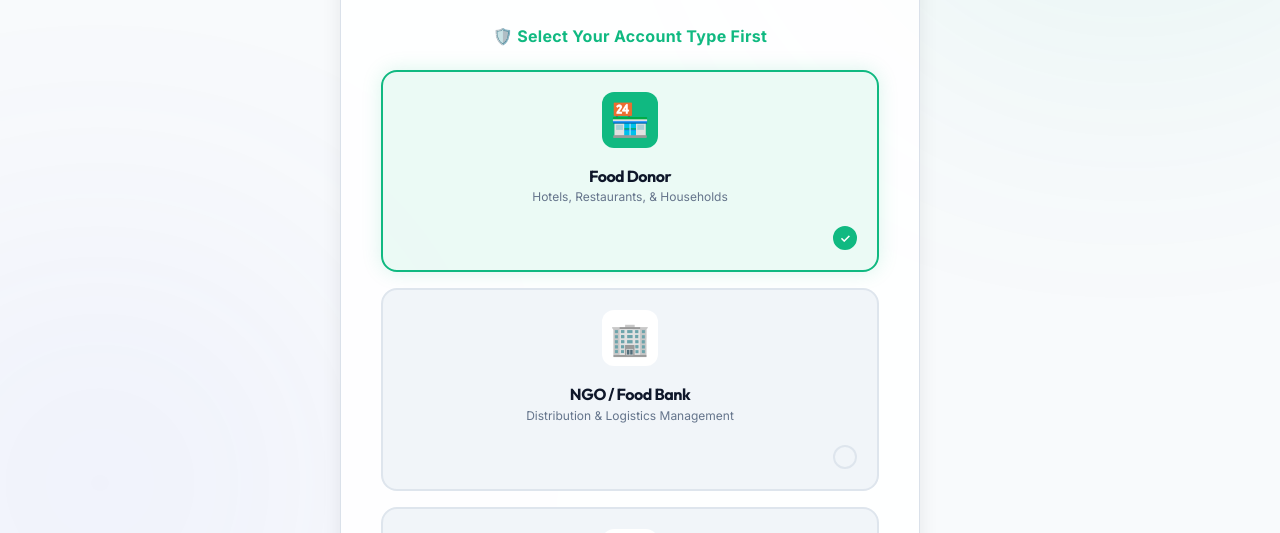
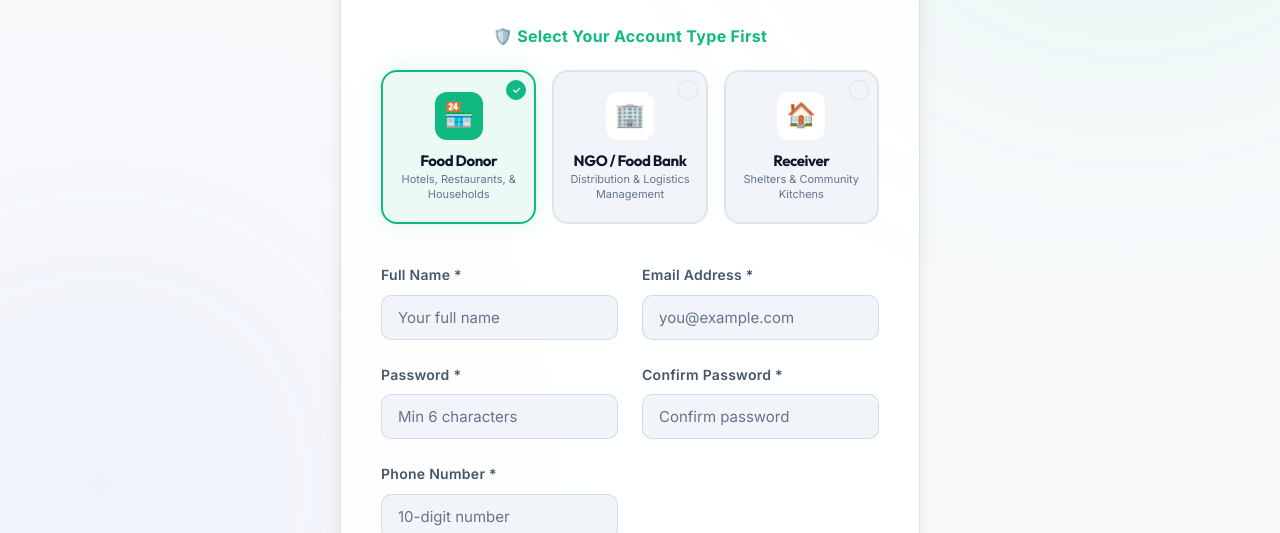
Before and after one commit to BTKcreations/Food_Management_For_NGO_and_Donar, a React (Vite) app in the folder client/: page /register in a window 1280 px wide. Shown: the part 267-800 px from the top of the page. Built offline with nearby package versions, Linux system fonts and the light colour scheme; no server answers.

Commit message:
feat: implement donation controller for managing food listings, claims, and status updates, and add base authentication styles

```diff
--- a/client/src/pages/Auth.css
+++ b/client/src/pages/Auth.css
@@ -118,15 +118,18 @@
 /* ========== ROLE SELECTOR ========== */
 .role-grid {
   display: grid;
-  grid-template-columns: 1fr;
+  grid-template-columns: repeat(3, 1fr);
   gap: 1rem;
+  margin-bottom: 2rem;
 }
 
 .role-card {
   display: flex;
+  flex-direction: column;
   align-items: center;
-  gap: 1.25rem;
-  padding: 1.25rem;
+  text-align: center;
+  gap: 0.75rem;
+  padding: 1.25rem 0.75rem;
   background: var(--bg-tertiary);
   border: 2px solid var(--border-light);
   border-radius: var(--radius-lg);
@@ -149,9 +152,9 @@
 }
 
 .role-icon {
-  font-size: 2rem;
-  width: 56px;
-  height: 56px;
+  font-size: 1.5rem;
+  width: 48px;
+  height: 48px;
   background: var(--bg-secondary);
   border-radius: 12px;
   display: flex;
@@ -167,30 +170,35 @@
 }
 
 .role-info h3 {
-  font-size: 1rem;
+  font-size: 0.9375rem;
   margin-bottom: 2px;
   color: var(--text-primary);
+  line-height: 1.2;
 }
 
 .role-info p {
-  font-size: 0.75rem;
+  font-size: 0.6875rem;
   color: var(--text-muted);
   margin-bottom: 0;
+  line-height: 1.4;
 }
 
 .role-check {
-  margin-left: auto;
-  width: 24px;
-  height: 24px;
+  position: absolute;
+  top: 8px;
+  right: 8px;
+  width: 20px;
+  height: 20px;
   border-radius: 50%;
-  border: 2px solid var(--border-light);
+  border: 1px solid var(--border-light);
   display: flex;
   align-items: center;
   justify-content: center;
   color: transparent;
-  font-size: 12px;
+  font-size: 10px;
   font-weight: 800;
   transition: all var(--transition-normal);
+  background: var(--bg-tertiary);
 }
 
 .role-card.active .role-check {
@@ -205,8 +213,14 @@
   }
 }
 
-@media (min-width: 500px) {
+@media (max-width: 600px) {
   .role-grid {
     grid-template-columns: 1fr;
   }
+
+  .role-card {
+    flex-direction: row;
+    padding: 1rem;
+    text-align: left;
+  }
 }
```
Also changed, not shown: 1 other file (tests, documents, lock files or other folders).
